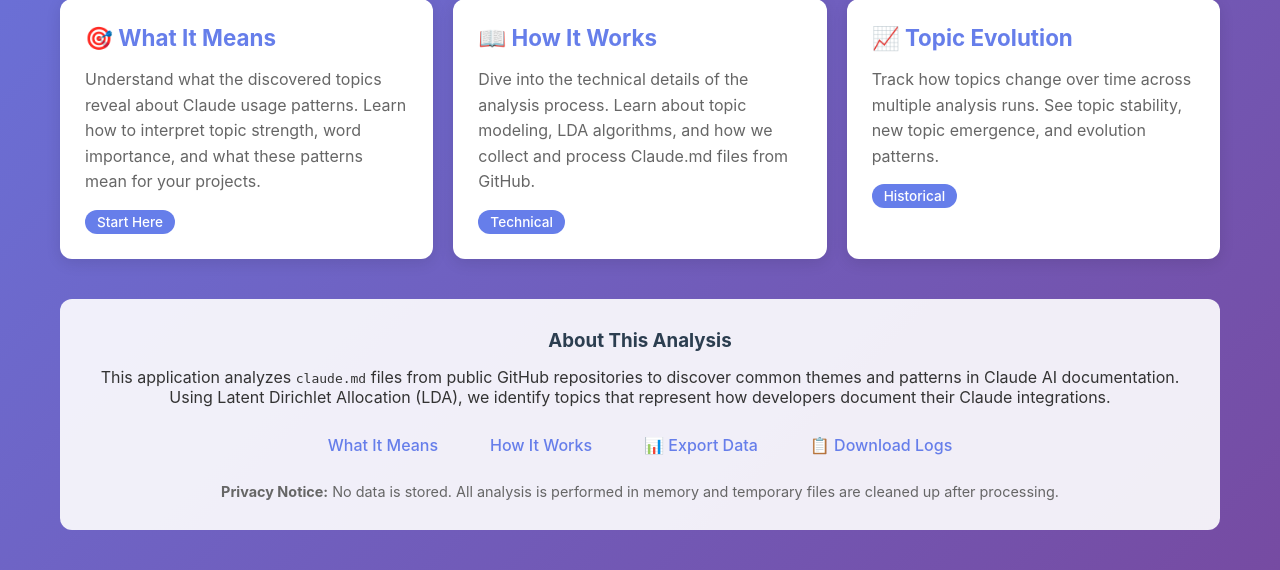
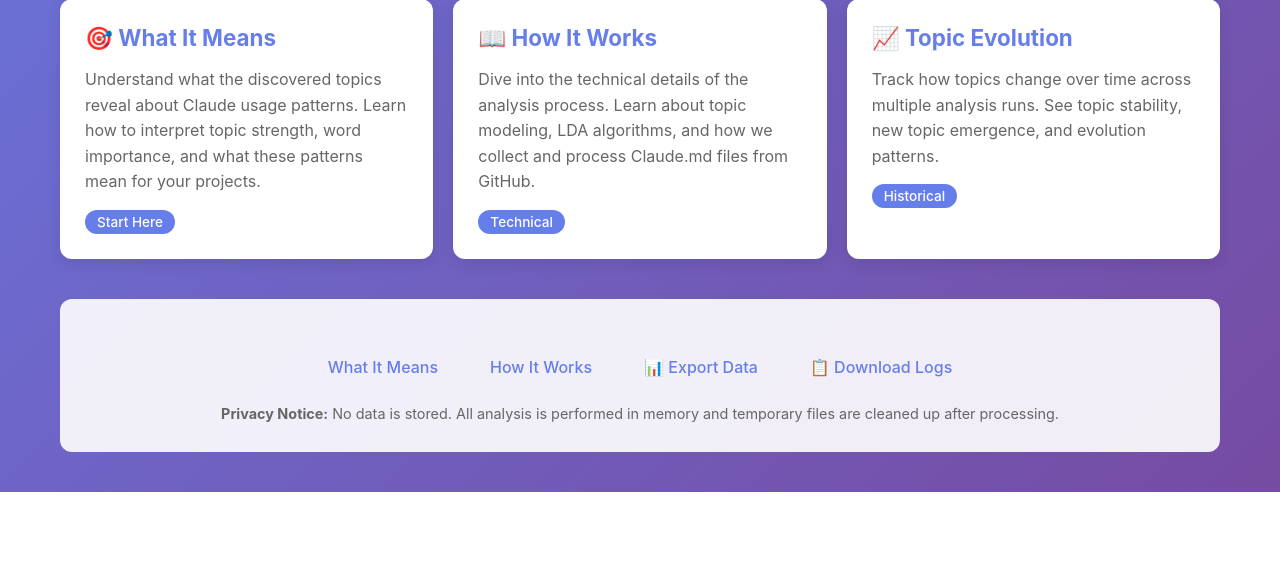
Before and after one commit to grzetich/analyzeclaudemd, a Flask app: page / in a window 1280 px wide. Shown: the part 747-1317 px from the top of the page. After the commit the page ends 1239 px from the top, so only its background shows below. Run offline with Flask 3, Linux system fonts and the light colour scheme; parts of the project's set-up code (start-up, migrations or seed data) failed here and were passed over.

Commit message:
Remove 'About This Analysis' card from main page
- Cleaned up footer section by removing explanatory text
- Maintains footer links while reducing clutter
- Keeps interface focused on the core functionality

🤖 Generated with [Claude Code](https://claude.ai/code)

Co-Authored-By: Claude <noreply@anthropic.com>

```diff
--- a/templates/index.html
+++ b/templates/index.html
@@ -302,11 +302,6 @@
         </div>
 
         <div class="footer-info">
-            <h3>About This Analysis</h3>
-            <p>
-                This application analyzes <code>claude.md</code> files from public GitHub repositories to discover common themes and patterns in Claude AI documentation.
-                Using Latent Dirichlet Allocation (LDA), we identify topics that represent how developers document their Claude integrations.
-            </p>
             <div class="footer-links">
                 <a href="#what-it-means" onclick="showWhatItMeans(); return false;">What It Means</a>
                 <a href="/how-it-works">How It Works</a>
```
